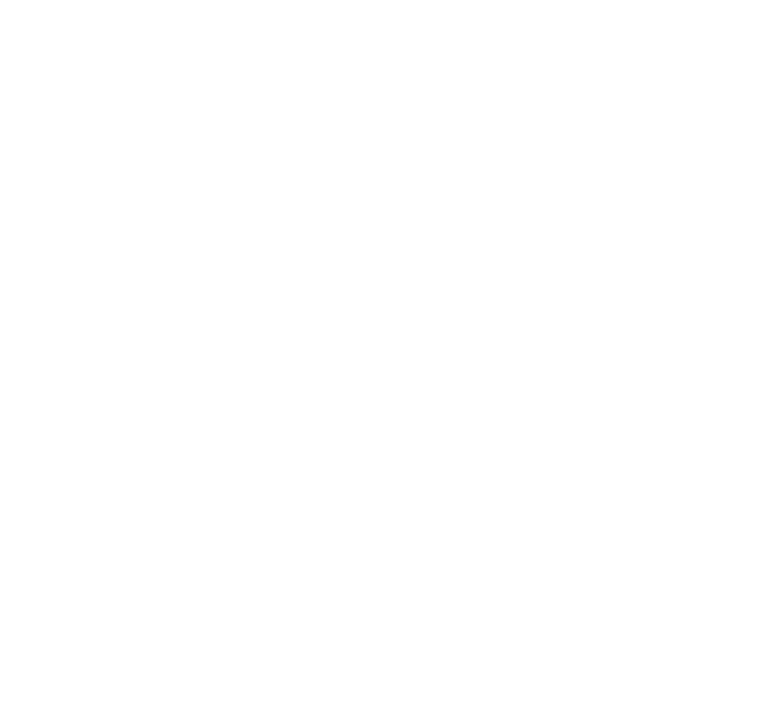
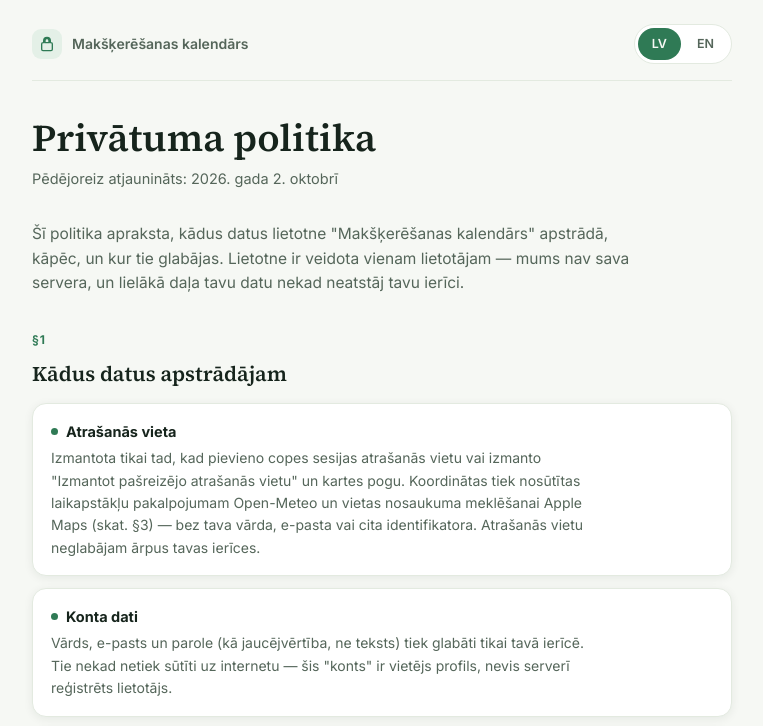
Before and after one commit to fishingcalendar-app/fishing-calendar-site, a plain HTML site: page privacy/index.html in a window 1280 px wide. Shown: the top 726 px of the page, without its empty margins (258-1021 px from the left). Drawn offline with Linux system fonts and the light colour scheme.

Commit message:
Fix pages hidden by html lang attribute

```diff
--- a/privacy/index.html
+++ b/privacy/index.html
@@ -1,5 +1,5 @@
 <!doctype html>
-<html lang="en">
+<html>
 <head>
 <meta charset="utf-8">
 <meta name="viewport" content="width=device-width,initial-scale=1,viewport-fit=cover">
```
Also changed, not shown: index.html (+1 -1 lines), support/index.html (+1 -2 lines).
